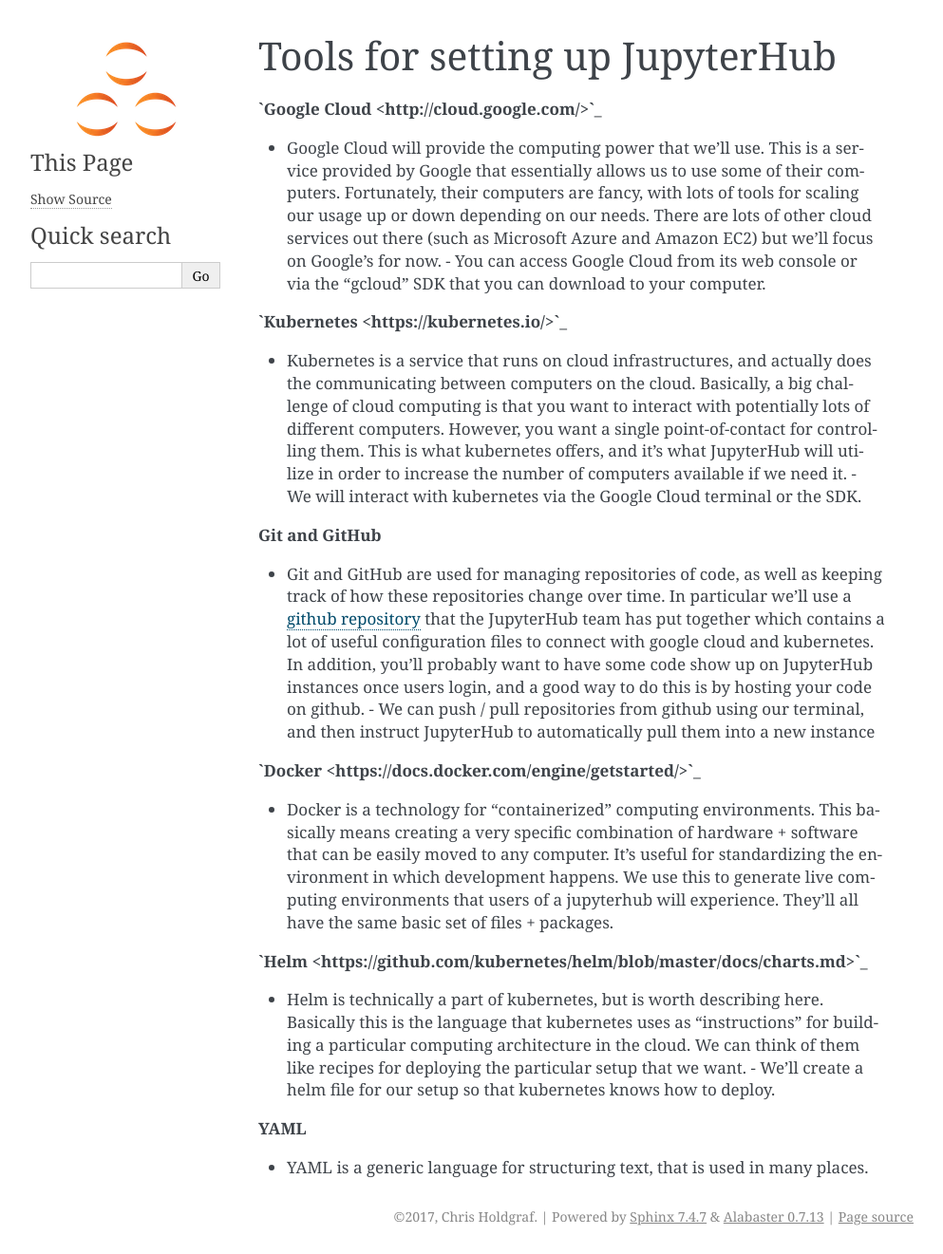
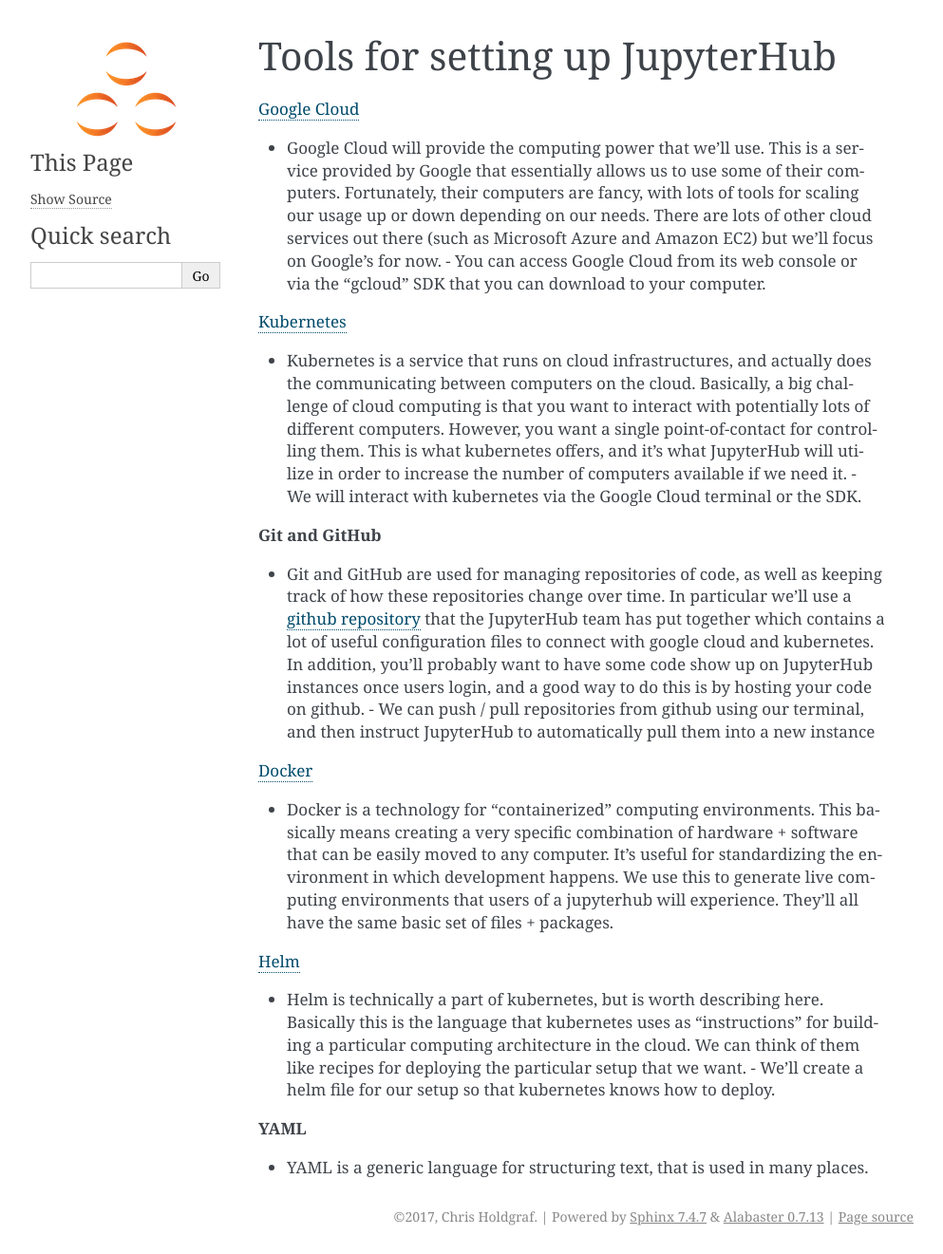
Before and after one commit to jupyterhub/zero-to-jupyterhub-k8s, a Sphinx documentation site: the page built from doc/source/tools.rst, in a window 1280 px wide. Shown: the whole page at 95% size, without its empty margins (148-1141 px from the left). Built offline with Sphinx 7.4.7, drawn with Linux system fonts in a browser that asks for light colours.

Commit message:
fixing tools

```diff
--- a/doc/source/tools.rst
+++ b/doc/source/tools.rst
@@ -1,12 +1,12 @@
 Tools for setting up JupyterHub
 ===============================
 
-**`Google Cloud <http://cloud.google.com/>`_**
+`Google Cloud <http://cloud.google.com/>`_
 
 - Google Cloud will provide the computing power that we’ll use. This is a service provided by Google that essentially allows us to use some of their computers. Fortunately, their computers are fancy, with lots of tools for scaling our usage up or down depending on our needs. There are lots of other cloud services out there (such as Microsoft Azure and Amazon EC2) but we’ll focus on Google’s for now.
   - You can access Google Cloud from its web console or via the “gcloud” SDK that you can download to your computer.
 
-**`Kubernetes <https://kubernetes.io/>`_**
+`Kubernetes <https://kubernetes.io/>`_
 
 - Kubernetes is a service that runs on cloud infrastructures, and actually does the communicating between computers on the cloud. Basically, a big challenge of cloud computing is that you want to interact with potentially lots of different computers. However, you want a single point-of-contact for controlling them. This is what kubernetes offers, and it’s what JupyterHub will utilize in order to increase the number of computers available if we need it.
   - We will interact with kubernetes via the Google Cloud terminal or the SDK.
@@ -16,11 +16,11 @@
 - Git and GitHub are used for managing repositories of code, as well as keeping track of how these repositories change over time. In particular we’ll use a `github repository <https://github.com/data-8/jupyterhub-k8s>`_ that the JupyterHub team has put together which contains a lot of useful configuration files to connect with google cloud and kubernetes. In addition, you’ll probably want to have some code show up on JupyterHub instances once users login, and a good way to do this is by hosting your code on github.
   - We can push / pull repositories from github using our terminal, and then instruct JupyterHub to automatically pull them into a new instance
 
-**`Docker <https://docs.docker.com/engine/getstarted/>`_**
+`Docker <https://docs.docker.com/engine/getstarted/>`_
 
 - Docker is a technology for “containerized” computing environments. This basically means creating a very specific combination of hardware + software that can be easily moved to any computer. It’s useful for standardizing the environment in which development happens. We use this to generate live computing environments that users of a jupyterhub will experience. They’ll all have the same basic set of files + packages.
 
-**`Helm <https://github.com/kubernetes/helm/blob/master/docs/charts.md>`_**
+`Helm <https://github.com/kubernetes/helm/blob/master/docs/charts.md>`_
 
 - Helm is technically a part of kubernetes, but is worth describing here. Basically this is the language that kubernetes uses as “instructions” for building a particular computing architecture in the cloud. We can think of them like recipes for deploying the particular setup that we want.
   - We’ll create a helm file for our setup so that kubernetes knows how to deploy.
```
